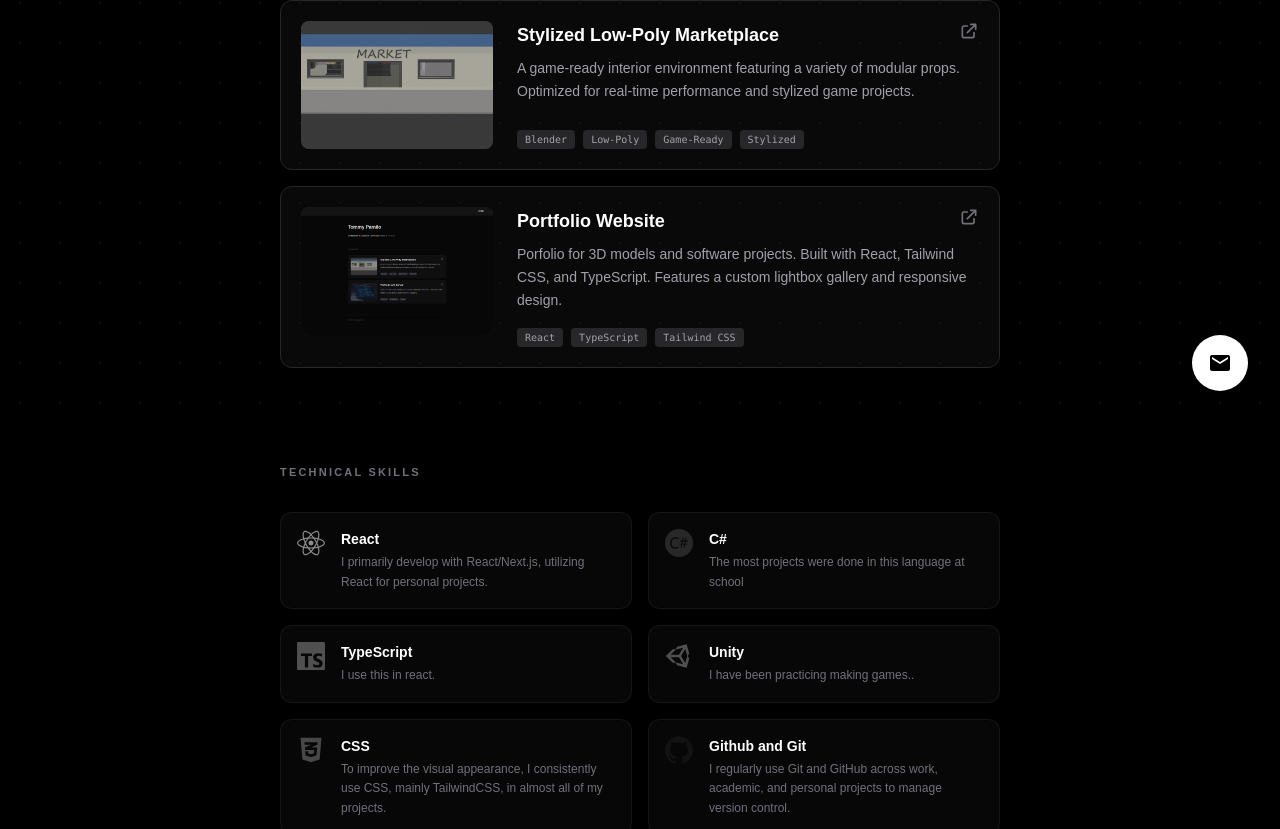
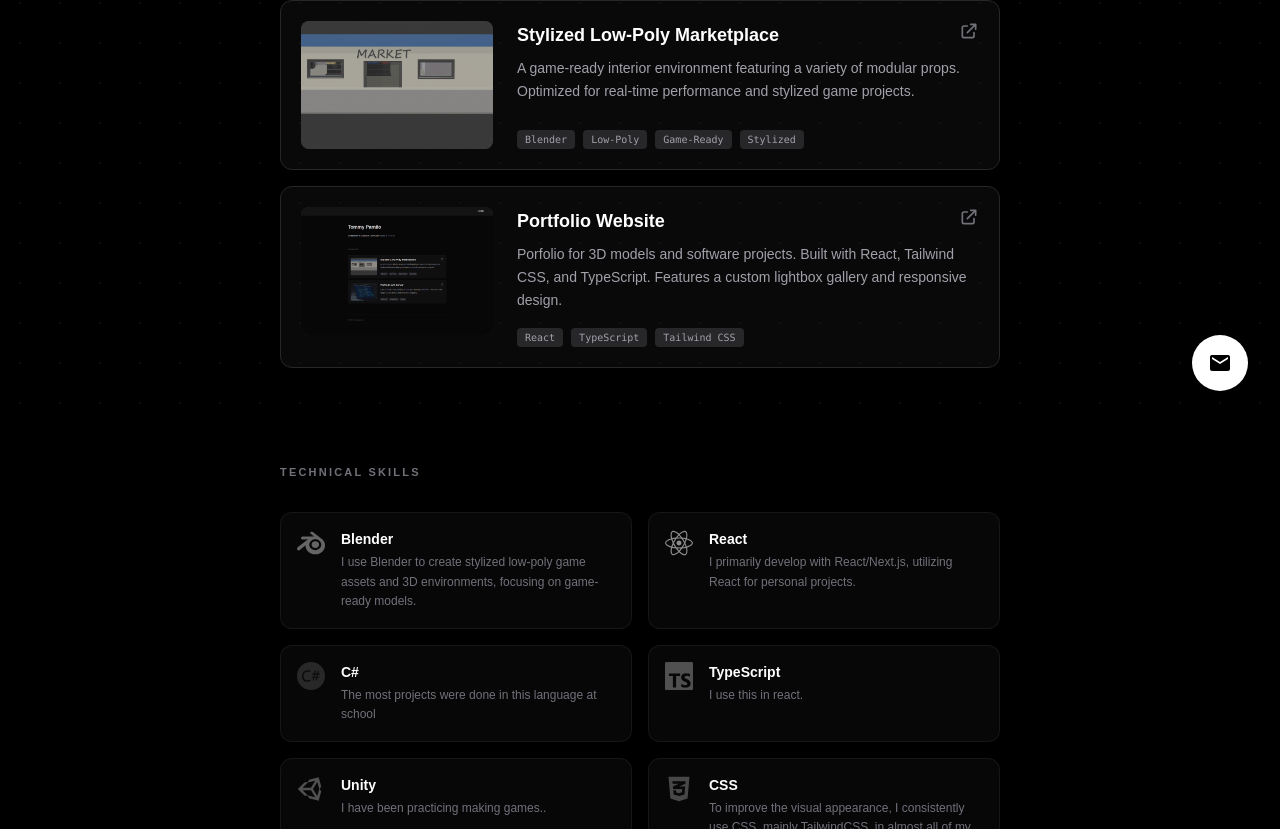
Before and after one commit to Tommy-Pamilo/Portfolio, a React (Create React App) app: page / in a window 1280 px wide. Shown: the part 377-1206 px from the top of the page. Built offline with nearby package versions, Linux system fonts and the light colour scheme; no server answers.

Commit message:
added to Blender skills

```diff
--- a/src/data/skills.tsx
+++ b/src/data/skills.tsx
@@ -1,6 +1,7 @@
 import React from "react";
 import { FaReact, FaUnity, FaCss3Alt, FaDatabase } from "react-icons/fa";
-import { SiTypescript, SiCsharp, SiGithub } from "react-icons/si";
+import { SiTypescript, SiCsharp, SiGithub, SiBlender } from "react-icons/si";
+
 export type Skill = {
   title: string;
   description: string;
@@ -8,6 +9,12 @@ export type Skill = {
 };
 
 const skillData: Skill[] = [
+  {
+
+    icon: <SiBlender size={40} color="#F5792A" />,
+    title: "Blender",
+    description: "I use Blender to create stylized low-poly game assets and 3D environments, focusing on game-ready models.",
+  },
   {
     icon: <FaReact size={40} color="#61DAFB" />,
     title: "React",
@@ -19,7 +26,6 @@ const skillData: Skill[] = [
     title: "C#",
     description: "The most projects were done in this language at school",
   },
-
   {
     icon: <SiTypescript size={40} color="#3178C6" />,
     title: "TypeScript",
@@ -48,4 +54,5 @@ const skillData: Skill[] = [
     description: "I use this database in my projects.",
   },
 ];
+
 export default skillData;
```
